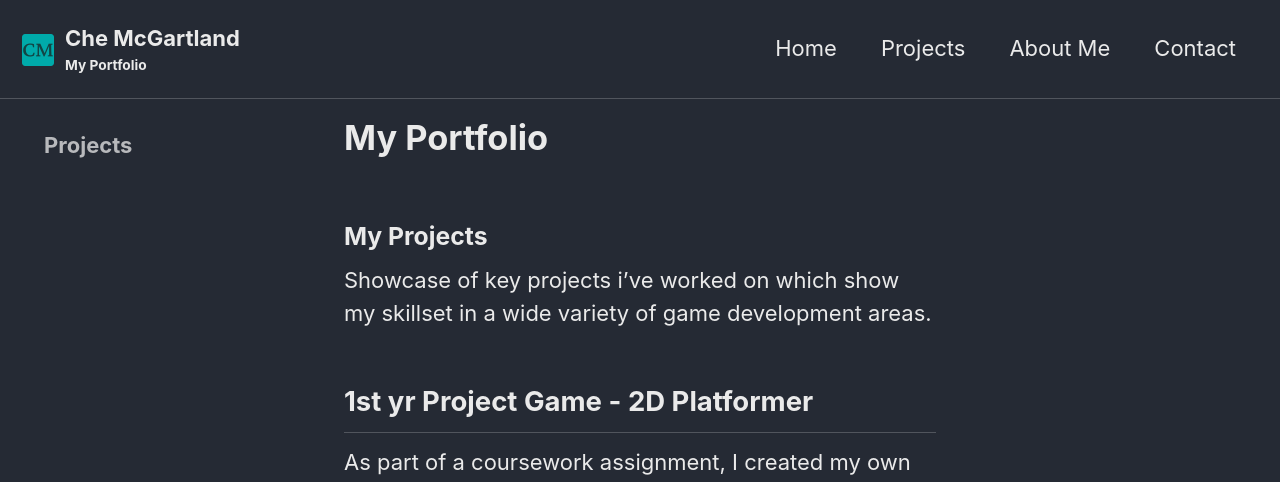
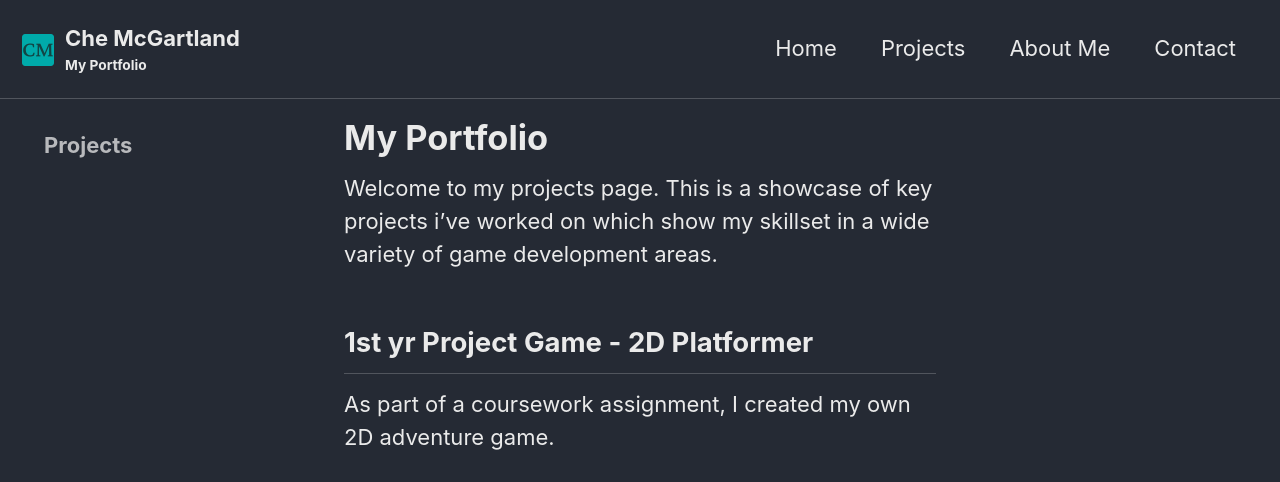
Before and after one commit to chemcg19/chemcg19.github.io, a Jekyll site: the page built from _pages/projects.md, in a window 1280 px wide. Shown: the top 482 px of the page. Built offline with Jekyll 4.4.1, drawn with Linux system fonts in a browser that asks for light colours; grey boxes are pictures that could not be loaded.

Commit message:
Enhance projects page with welcome message
Added a welcome message to the projects page and removed redundant section headers.

```diff
--- a/_pages/projects.md
+++ b/_pages/projects.md
@@ -7,10 +7,7 @@ sidebar:
   nav:
     - First Year University
 ---
-
-### My Projects
-
-Showcase of key projects i've worked on which show my skillset in a wide variety of game development areas.
+Welcome to my projects page. This is a showcase of key projects i've worked on which show my skillset in a wide variety of game development areas.
 
 <!-- LEFT: text content -->
 <div style="flex:1 1 250px; min-width:250px;">
```
